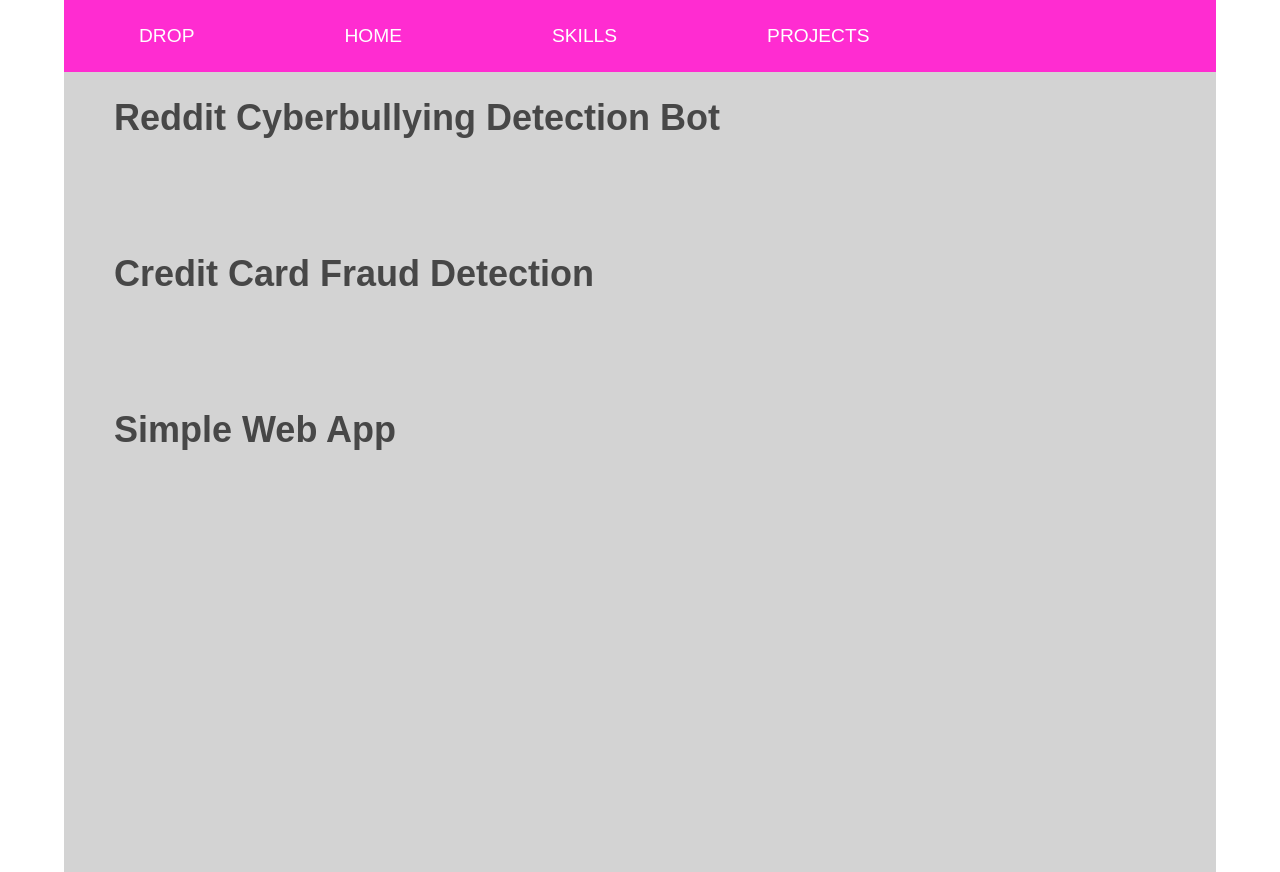
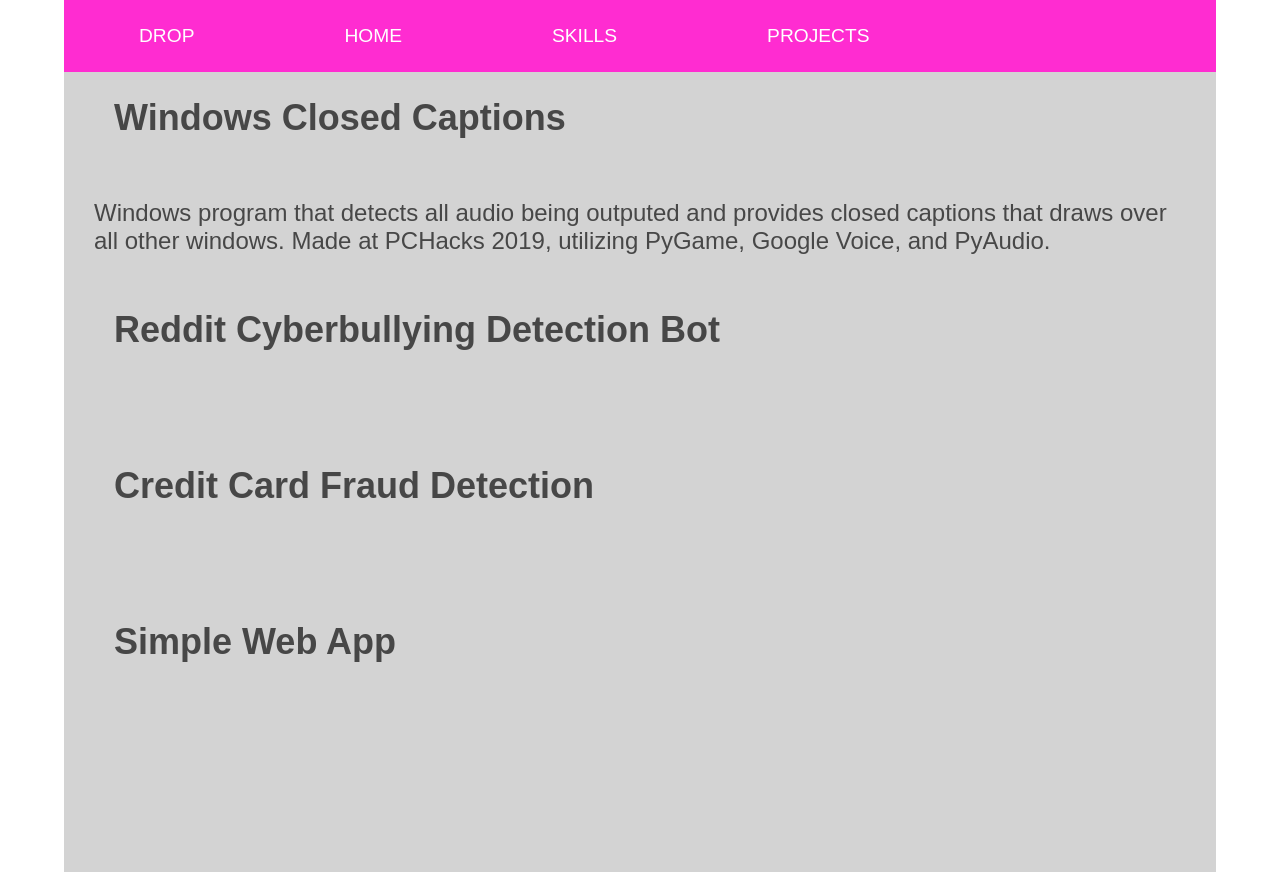
Before and after one commit to CorrectButNotRight/CorrectButNotRight.github.io, a plain HTML site: page projects.html in a window 1280 px wide. Drawn offline with Linux system fonts and the light colour scheme.

Commit message:
Added PCHacks project

```diff
--- a/projects.html
+++ b/projects.html
@@ -34,6 +34,12 @@
     </header>
     <section>
         <div class="des">
+            <h2>Windows Closed Captions</h2>
+            <p>
+                Windows program that detects all audio being outputed and
+                provides closed captions that draws over all other windows.
+                Made at PCHacks 2019, utilizing PyGame, Google Voice, and PyAudio.
+            </p>
             <h2>Reddit Cyberbullying Detection Bot</h2>
             <p></p>
             <h2>Credit Card Fraud Detection</h2>
```
